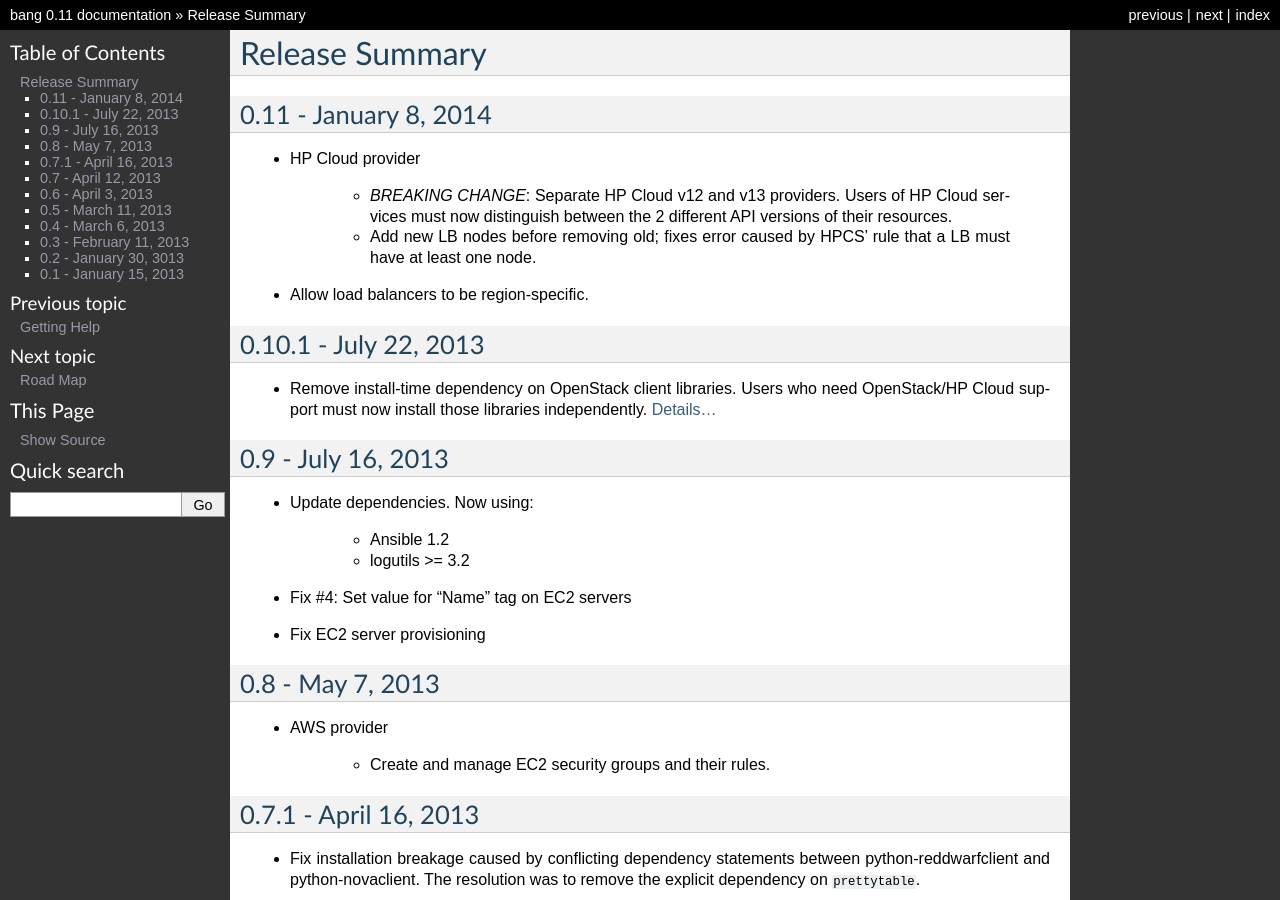
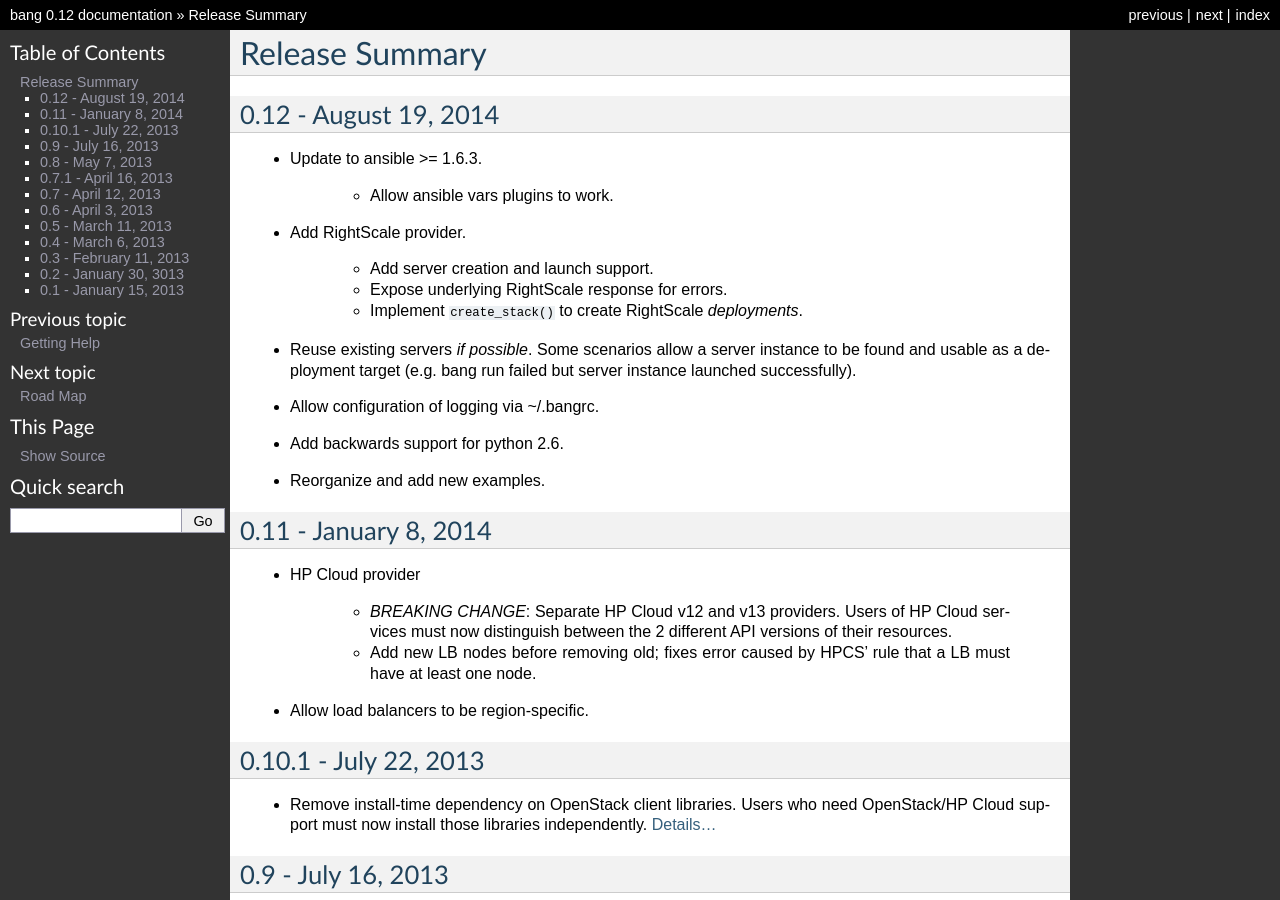
Before and after one commit to fr33jc/bang, a Sphinx documentation site: the page built from doc/releases.txt, in a window 1280 px wide and 900 px high. Built offline with Sphinx 7.4.7, drawn with Linux system fonts in a browser that asks for light colours; some of the changed text lies outside the part shown.

Commit message:
Update version and release notes for 0.12

```diff
--- a/bang/version.py
+++ b/bang/version.py
@@ -1 +1 @@
-VERSION = '0.11'
+VERSION = '0.12'
--- a/doc/releases.txt
+++ b/doc/releases.txt
@@ -1,6 +1,26 @@
 Release Summary
 ===============
 
+
+0.12 - August 19, 2014
+----------------------
+- Update to ansible >= 1.6.3.
+
+    - Allow ansible vars plugins to work.
+
+- Add RightScale provider.
+
+    - Add server creation and launch support.
+    - Expose underlying RightScale response for errors.
+    - Implement ``create_stack()`` to create RightScale
+      *deployments*.
+
+- Reuse existing servers *if possible*.  Some scenarios allow a
+  server instance to be found and usable as a deployment target (e.g.
+  bang run failed but server instance launched successfully).
+- Allow configuration of logging via ~/.bangrc.
+- Add backwards support for python 2.6.
+- Reorganize and add new examples.
 
 0.11 - January 8, 2014
 ----------------------
```
